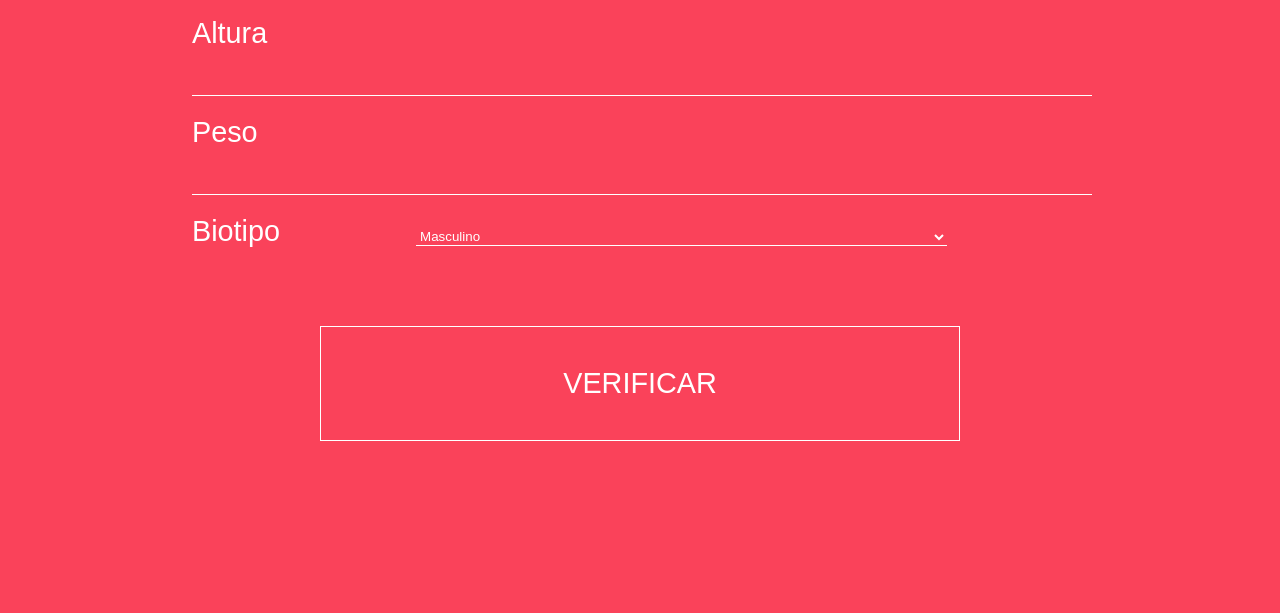
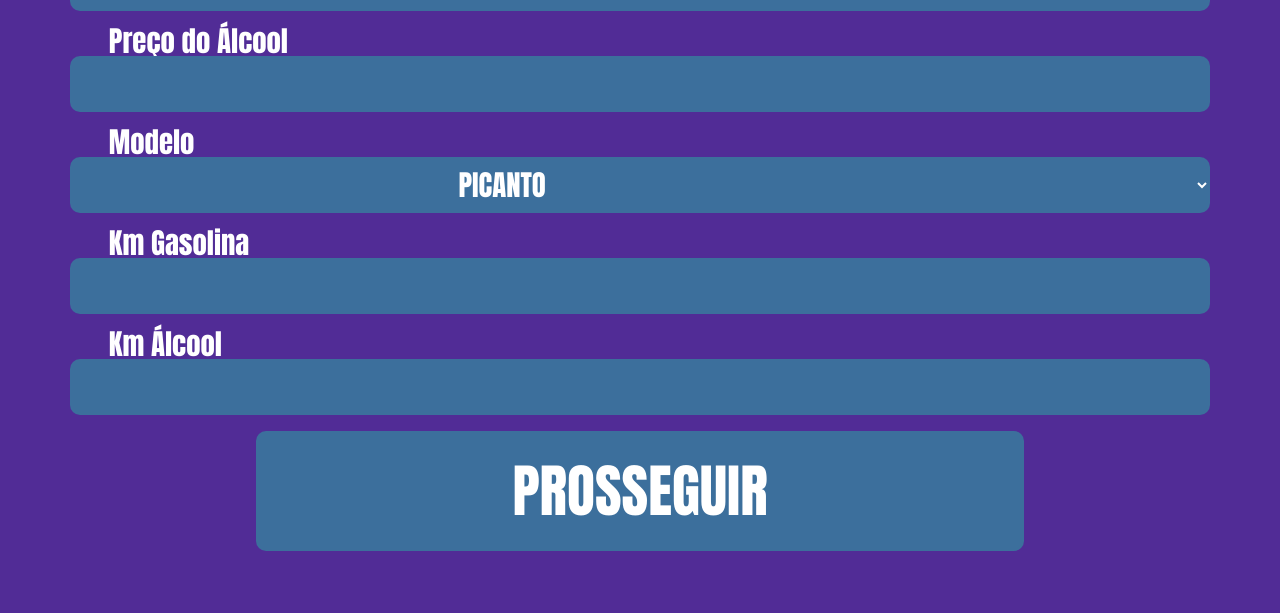
Before and after one commit to HygorMarques020602/VaiDeAlcool, a plain HTML site: page VaiDeAlcool/www/index.html in a window 1280 px wide. Shown: the part 187-800 px from the top of the page. Drawn offline with Linux system fonts and the light colour scheme.

Commit message:
CSS Pronto

```diff
--- a/VaiDeAlcool/www/css/main.css
+++ b/VaiDeAlcool/www/css/main.css
@@ -6,33 +6,12 @@
 html { font-size: calc(1em + 1vw); }
 
 body{
-     font-family: "Arial";
-     background-color: rgb(250, 66, 90);
+     background: #512C96;
+     font-family: 'Impact';
      color: white;
 }
-
-.formulario{
-     padding: 5vh 15vw;
-     line-height: 5vh;
-}
-.formulario form{
-     flex-wrap: wrap;
-}
-.formulario h1{
-     margin-top: 10vh;
-     font-size: 2em;
-     text-align: center;
-     padding-bottom: 5vh;
-}
-.formulario input{
-     width: 70vw;
-     background: transparent;
-     border: none;
-     border-bottom: solid 1px;
-     margin-bottom: 2vh;
-     color: white;
-     height: 5vh;
-     font-size: 1em;
+form{
+     padding: 2vh 5.5vw;
 }
 input:focus{
      outline: none;
@@ -40,38 +19,48 @@
 select:focus{
      outline: none;
 }
-.formulario label{
-     padding-right: 10vw;
-}
-.peso{
-     margin-bottom: 4vh;
-}
-.formulario select{
-     background:  rgb(250, 66, 90);
-     width: 41.5vw;
-     color: white;
+
+input{
+     background: #3c6f9c;
      border: none;
-     border-bottom: solid 1px;
-     margin-bottom: 10vh;
-}
-.formulario button{
-     background: transparent;
-     border: solid 1px;
+     border-radius: 10px;
+     height: 7vh;
+     width: 85vw;
+     font-family: 'Impact';
      color: white;
      font-size: 1em;
-     padding: 5vh 10vw;
-     width: 50vw;
-     margin: 0 auto;
-     display: block;
-     box-sizing: border-box;
+     padding: 0 2vw;
+     margin-bottom: 2vh;
 }
-.formulario div{
-     display:none;
-     border: solid 1px white;
+select{
+     background: #3c6f9c;
+     border: none;
+     border-radius: 10px;
+     height: 7vh;
+     width: 89vw;
+     font-family: 'Impact';
+     color: white;
+     font-size: 1em;
+     padding: 0 30vw;
+     margin-bottom: 2vh;
+}
+.titulo{
      text-align: center;
-     padding: 2vh 2vw;
-     margin: 20vh 10vw 0 10vw;
-}
-span{
+     margin-bottom: 5vh;
      font-size: 2em;
 }
+button{
+     border: none;
+     background: #3c6f9c;
+     font-family: 'Impact';
+     color: white;
+     font-size: 2em;
+     border-radius: 10px;
+     height: 15vh;
+     display: block;
+     width: 60vw;
+     margin: 0 auto;
+}
+label{
+    margin: 0vh 3vw;
+}
--- a/VaiDeAlcool/www/index.html
+++ b/VaiDeAlcool/www/index.html
@@ -2,7 +2,7 @@
 <html lang="en">
 <head>
   <meta charset="utf-8">
-  <title>Na Medida</title>
+  <title>Vai de Álcool</title>
   <meta name="description" content="">
   <meta name="keywords" content="">
   <meta name="author" content="">
@@ -11,67 +11,32 @@
   <link rel="stylesheet" href="css/main.css">
 </head>
 <body>
-  <section class="formulario">
-    <form method="get" action="#">
-      <legend><h1>IMC</h1></legend>
-      <label for="altura">Altura</label>
-      <input type="number" name="altura" id="altura">
-      <label for="peso">Peso</label>
-      <input type="number" name="peso" id="peso" class="peso">
-      <label for="biotipo">Biotipo</label>
-      <select name="biotipo" id="biotipo">
-        <option value="1">Masculino</option>
-        <option value="2">Feminino</option>
-      </select>
+  <section class="principal">
+    <form action="#">
+      <legend class="titulo">VAI DE ÁLCOOL</legend>
+      <label for="gasolina" class="lab">Preço da Gasolina</label><br>
+      <input type="number" name="gasolina" id="gasolina"><br>
+      <label for="alcool">Preço do Álcool</label><br>
+      <input type="number" name="alcool" id="alcool"><br>
+      <label for="modelo">Modelo</label><br>
+      <select name="modelo" id="modelo">
+        <option value="1">PICANTO</option>
+        <option value="2">up! TSI</option>
+        <option value="3">MOBI</option>
+        <option value="4">NOVO UNO</option>
+        <option value="5">Twizy</option>
+      </select><br>
+      <label for="kmgasolina">Km Gasolina</label><br>
+      <input type="number" name="kmgasolina" id="kmgasolina"><br>
+      <label for="kmalcool">Km Álcool</label><br>
+      <input type="number" name="kmalcool" id="kmalcool">
+      <button>PROSSEGUIR</button>
     </form>
-    <button>VERIFICAR</button>
-    <div>
-      <h2>IMC</h2>
-      <span class="imcResult"></span>
-      <h2>PESO IDEAL</h2>
-      <span class="pesoIdeal"></span>
-    </div>
   </section>
 <script src="js/jquery-3.4.1.min.js"></script>
 <script src="js/shuffle.js"></script>
 <script>
-  $(".formulario button").on("click", function(){
-    $(".formulario div").hide();
 
-    var altura = parseFloat($("input#altura").val());
-    var peso = parseFloat($("input#peso").val());
-    var biotipo = parseFloat($("select#biotipo").val());
-
-    var imc = peso/(altura*altura);
-
-    if(biotipo==1){
-      var pesoIdeal = 52+1.9*(altura*100-152.4)/2.54;
-    }else{
-      var pesoIdeal = 49+1.7*(altura*100-152.4)/2.54;
-    }
-
-    if(imc<=18.5){
-      $(".formulario button").text("ABAIXO DO PESO");
-      var bgcolor = "#ffa07a";
-    }else if(imc>18.5 && imc<=24.9){
-      $(".formulario button").text("NORMAL");
-      var bgcolor = "#d8bfd8";
-    }else if(imc=>25 && imc<29.9){
-      $(".formulario button").text("SOBREPESO");
-      var bgcolor = "#ffb6c1";
-    }else{
-      $(".formulario button").text("OBESO");
-      var bgcolor = "#ff0000";
-    }
-
-    $(".formulario form").css("display", "none");
-    $(".formulario div").show();
-    $("span").css({color:bgcolor})
-    $(".imcResult").text(imc.toFixed(2));
-    $(".pesoIdeal").text(pesoIdeal.toFixed(2));
-    console.log(imc.toFixed(2), pesoIdeal.toFixed(2));
-    return false;
-  });
 </script>
 </body>
 </html>
```
